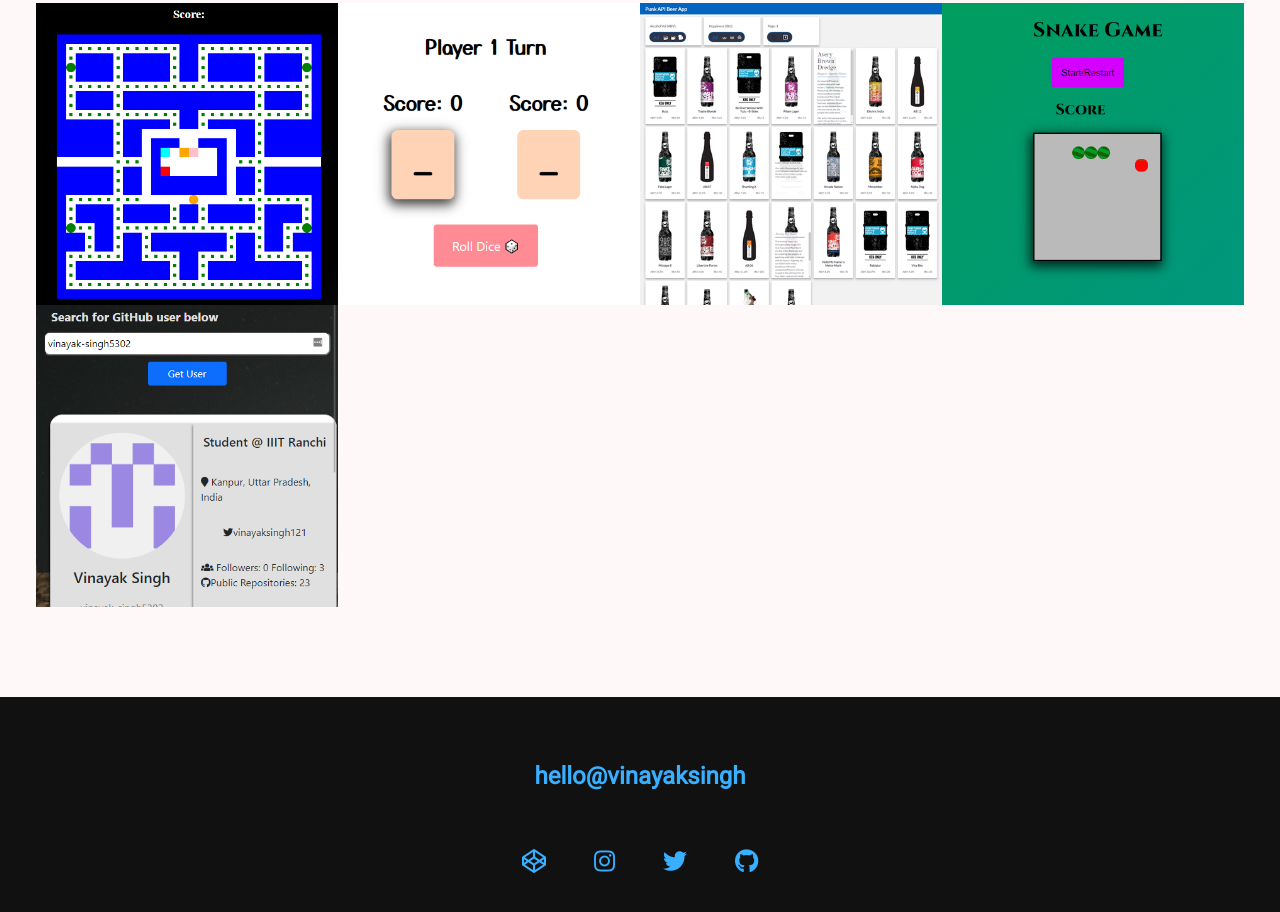
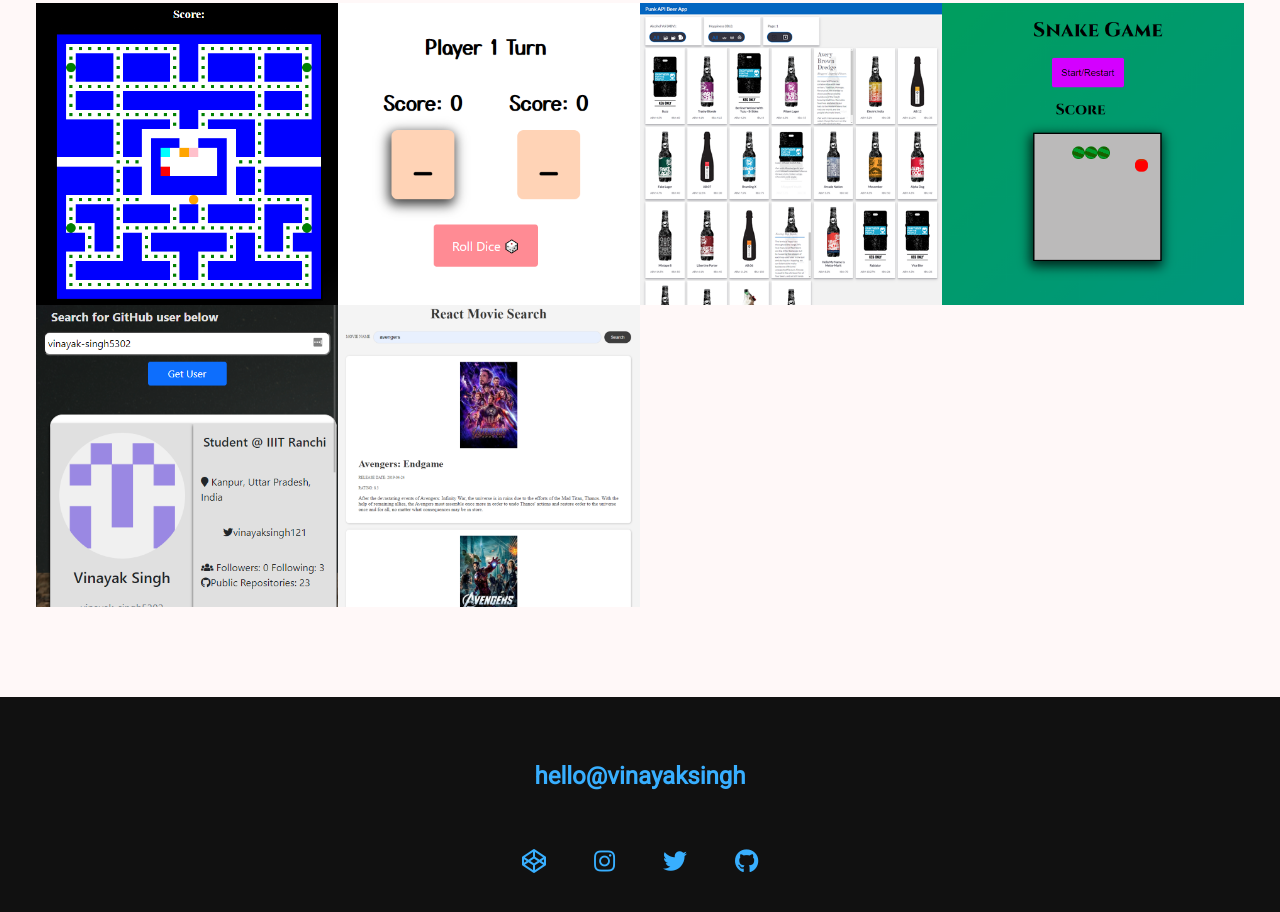
Before and after one commit to singh-vinayak/myPortfolio, a website: page public/index.html in a window 1280 px wide. Shown: the part 2026-2938 px from the top of the page. Drawn offline with nearby package versions, Linux system fonts and the light colour scheme.

Commit message:
added project 6

```diff
--- a/public/index.html
+++ b/public/index.html
@@ -120,10 +120,16 @@
                 <img src="img/project-snake.png" alt="Retro snake game" class="portfolio__img">
             </a>
 
-            <!-- Portfolio item 04 -->
+            <!-- Portfolio item 05 -->
             <a href="https://vinayak-singh5302.github.io/github-users/" class="portfolio__item"
                 title="Search any github users" target="_blank">
                 <img src="img/project-githubusers.png" alt="Github Users" class="portfolio__img">
+            </a>
+
+            <!-- Portfolio item 06 -->
+            <a href="https://github.com/vinayak-singh5302/react-movie-search" class="portfolio__item"
+                title="Movie Search App using React JS" target="_blank">
+                <img src="img/project-react-movie-search.png" alt="React Movie Search" class="portfolio__img">
             </a>
 
         </div>
```
Also changed, not shown: public/img/project-react-movie-search.png (added).
